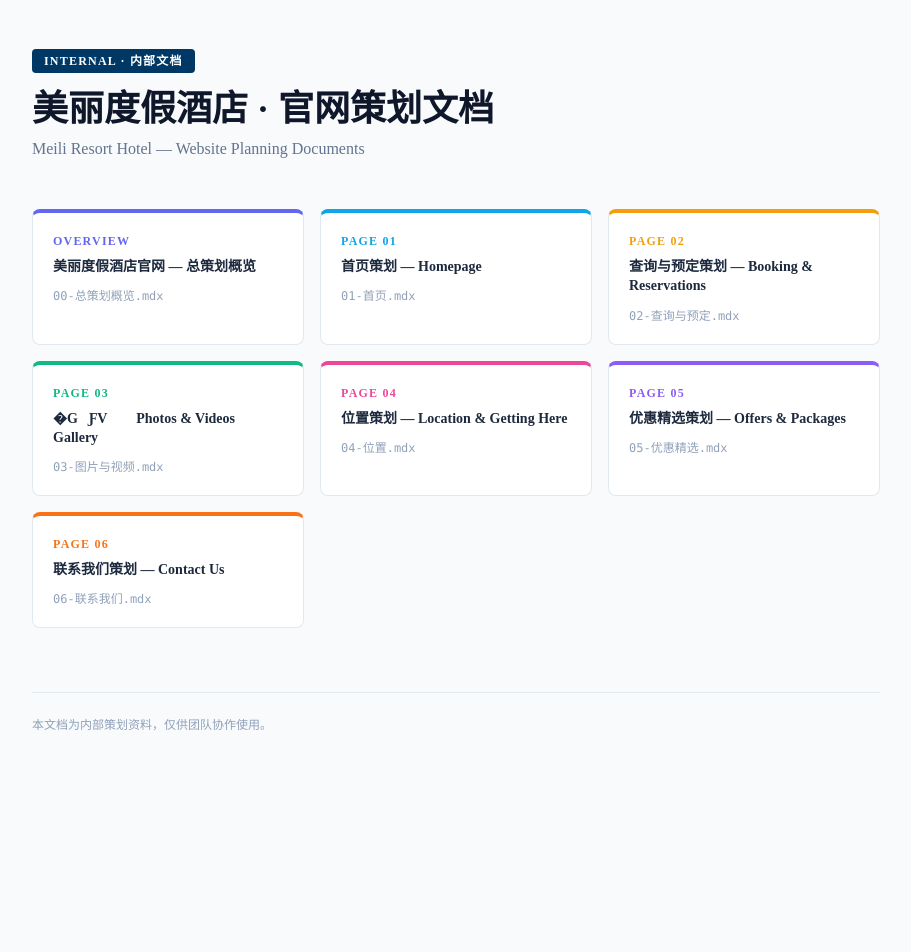
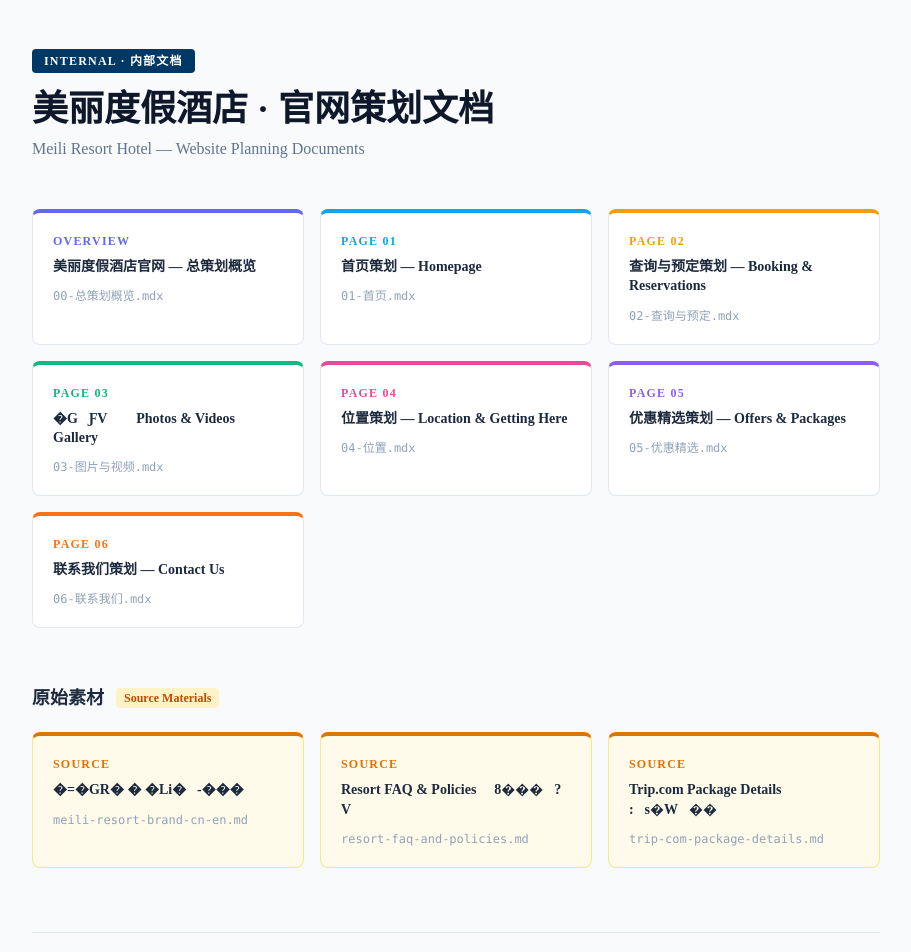
Before and after one commit to HuTianjing/semporna-meili-hotel-website, a Next.js app: page /planning in a window 1280 px wide. Shown: the top 952 px of the page, without its empty margins (184-1095 px from the left). Before the commit the page ends 800 px from the top, so only its background shows below. Built offline with nearby package versions, Linux system fonts and the light colour scheme.

Commit message:
feat: 添加原始素材页面，支持动态路由和文档内容展示

```diff
--- a/app/planning/page.tsx
+++ b/app/planning/page.tsx
@@ -30,6 +30,18 @@ function getAllDocs(): PlanningDoc[] {
   });
 }
 
+function getSourceMaterialDocs(): PlanningDoc[] {
+  const dir = path.join(process.cwd(), 'planning', 'source-materials');
+  const files = fs
+    .readdirSync(dir)
+    .filter((f) => f.endsWith('.md') || f.endsWith('.mdx'));
+  return files.sort().map((filename) => {
+    const content = fs.readFileSync(path.join(dir, filename), 'utf-8');
+    const slug = filename.replace(/\.mdx?$/, '');
+    return { slug, title: getDocTitle(content, filename), filename };
+  });
+}
+
 const borderAccents: Record<string, string> = {
   '00': '#6366f1',
   '01': '#0ea5e9',
@@ -43,6 +55,7 @@ const borderAccents: Record<string, string> = {
 
 export default function PlanningIndexPage() {
   const docs = getAllDocs();
+  const sourceDocs = getSourceMaterialDocs();
 
   return (
     <main className="max-w-4xl mx-auto px-6 py-12">
@@ -86,6 +99,34 @@ export default function PlanningIndexPage() {
         })}
       </div>
 
+      {/* Source Materials */}
+      <section className="mt-14">
+        <div className="flex items-center gap-3 mb-5">
+          <h2 className="text-lg font-bold text-slate-800">原始素材</h2>
+          <span className="text-xs bg-amber-100 text-amber-700 font-semibold px-2 py-0.5 rounded">
+            Source Materials
+          </span>
+        </div>
+        <div className="grid grid-cols-1 sm:grid-cols-2 lg:grid-cols-3 gap-4">
+          {sourceDocs.map((doc) => (
+            <Link
+              key={doc.slug}
+              href={`/planning/source-materials/${encodeURIComponent(doc.slug)}`}
+              className="group block bg-amber-50 border border-amber-200 rounded-lg p-5 hover:shadow-lg transition-shadow no-underline"
+              style={{ borderTop: '4px solid #d97706' }}
+            >
+              <div className="text-xs font-bold tracking-widest uppercase mb-2 text-amber-600">
+                SOURCE
+              </div>
+              <div className="text-sm font-semibold text-slate-800 leading-snug">
+                {doc.title}
+              </div>
+              <div className="mt-3 text-xs text-slate-400 font-mono">{doc.filename}</div>
+            </Link>
+          ))}
+        </div>
+      </section>
+
       <footer className="mt-16 pt-6 border-t border-slate-200 text-xs text-slate-400">
         本文档为内部策划资料，仅供团队协作使用。
       </footer>
--- /dev/null
+++ b/app/planning/source-materials/[slug]/page.tsx
@@ -0,0 +1,128 @@
+import fs from 'fs';
+import path from 'path';
+import { notFound } from 'next/navigation';
+import Link from 'next/link';
+import { MDXRemote } from 'next-mdx-remote/rsc';
+import remarkGfm from 'remark-gfm';
+import type { Metadata } from 'next';
+
+interface Props {
+  params: Promise<{ slug: string }>;
+}
+
+const SOURCE_DIR = path.join(process.cwd(), 'planning', 'source-materials');
+
+function getDocContent(slug: string): string | null {
+  const decoded = decodeURIComponent(slug);
+  const candidates = [`${decoded}.md`, `${decoded}.mdx`];
+  for (const filename of candidates) {
+    const filepath = path.join(SOURCE_DIR, filename);
+    if (fs.existsSync(filepath)) {
+      return fs.readFileSync(filepath, 'utf-8');
+    }
+  }
+  return null;
+}
+
+function getDocTitle(content: string, slug: string): string {
+  const match = content.match(/^#\s+(.+)$/m);
+  if (match) return match[1].trim();
+  return slug;
+}
+
+function getAllSlugs(): string[] {
+  return fs
+    .readdirSync(SOURCE_DIR)
+    .filter((f) => f.endsWith('.md') || f.endsWith('.mdx'))
+    .map((f) => f.replace(/\.mdx?$/, ''))
+    .sort();
+}
+
+export async function generateStaticParams() {
+  return getAllSlugs().map((slug) => ({ slug }));
+}
+
+export async function generateMetadata({ params }: Props): Promise<Metadata> {
+  const { slug } = await params;
+  const content = getDocContent(slug);
+  if (!content) return { title: 'Not Found' };
+  return {
+    title: `${getDocTitle(content, decodeURIComponent(slug))} — 原始素材`,
+    robots: 'noindex, nofollow',
+  };
+}
+
+export default async function SourceMaterialPage({ params }: Props) {
+  const { slug } = await params;
+  const content = getDocContent(slug);
+  if (!content) notFound();
+
+  const decodedSlug = decodeURIComponent(slug);
+  const title = getDocTitle(content, decodedSlug);
+  const allSlugs = getAllSlugs();
+  const currentIndex = allSlugs.indexOf(decodedSlug);
+  const prevSlug = currentIndex > 0 ? allSlugs[currentIndex - 1] : null;
+  const nextSlug = currentIndex < allSlugs.length - 1 ? allSlugs[currentIndex + 1] : null;
+
+  return (
+    <div className="max-w-4xl mx-auto px-6 py-8 pb-20">
+      {/* Top Nav */}
+      <nav className="flex items-center gap-2 mb-8 text-sm text-slate-500">
+        <Link href="/planning" className="text-primary font-semibold no-underline hover:underline">
+          ← 策划文档
+        </Link>
+        <span>/</span>
+        <span className="text-amber-600 font-medium">原始素材</span>
+        <span>/</span>
+        <span className="text-slate-800 truncate">{title}</span>
+      </nav>
+
+      {/* MDX Content */}
+      <article className="bg-white rounded-lg border border-amber-200 px-8 py-10 sm:px-12">
+        <div className="prose prose-slate prose-base max-w-none
+          prose-headings:font-semibold prose-headings:tracking-tight prose-headings:text-slate-900
+          prose-h1:text-2xl prose-h1:font-bold prose-h1:pb-3 prose-h1:border-b prose-h1:border-slate-200
+          prose-h2:text-xl prose-h2:mt-10 prose-h2:mb-4
+          prose-h3:text-base prose-h3:mt-6
+          prose-p:text-slate-700 prose-p:leading-relaxed
+          prose-a:text-blue-600 prose-a:no-underline hover:prose-a:underline
+          prose-strong:text-slate-900
+          prose-code:text-rose-600 prose-code:bg-rose-50 prose-code:px-1 prose-code:py-0.5 prose-code:rounded prose-code:text-sm prose-code:before:content-none prose-code:after:content-none
+          prose-pre:bg-slate-900 prose-pre:text-slate-100 prose-pre:rounded-lg prose-pre:text-sm [&_pre_code]:text-slate-100 [&_pre_code]:bg-transparent [&_pre_code]:p-0
+          prose-blockquote:border-l-4 prose-blockquote:border-amber-400 prose-blockquote:bg-amber-50 prose-blockquote:py-1 prose-blockquote:not-italic prose-blockquote:text-slate-700
+          prose-table:text-sm prose-table:w-full
+          prose-thead:bg-slate-100 prose-th:text-slate-700 prose-th:font-semibold prose-th:py-2 prose-th:px-3
+          prose-td:py-2 prose-td:px-3 prose-td:border prose-td:border-slate-200
+          prose-tr:even:bg-slate-50
+          prose-li:text-slate-700 prose-li:marker:text-slate-400
+          prose-hr:border-slate-200">
+          <MDXRemote source={content} options={{ mdxOptions: { remarkPlugins: [remarkGfm] } }} />
+        </div>
+      </article>
+
+      {/* Prev / Next */}
+      <div className="flex justify-between mt-6 gap-4">
+        {prevSlug ? (
+          <Link
+            href={`/planning/source-materials/${encodeURIComponent(prevSlug)}`}
+            className="inline-block px-4 py-2.5 bg-white border border-slate-200 rounded-md text-sm text-primary font-medium no-underline hover:shadow-sm transition-shadow"
+          >
+            ← {prevSlug}
+          </Link>
+        ) : (
+          <span />
+        )}
+        {nextSlug ? (
+          <Link
+            href={`/planning/source-materials/${encodeURIComponent(nextSlug)}`}
+            className="inline-block px-4 py-2.5 bg-amber-600 rounded-md text-sm text-white font-medium no-underline hover:bg-amber-700 transition-colors"
+          >
+            {nextSlug} →
+          </Link>
+        ) : (
+          <span />
+        )}
+      </div>
+    </div>
+  );
+}
```
